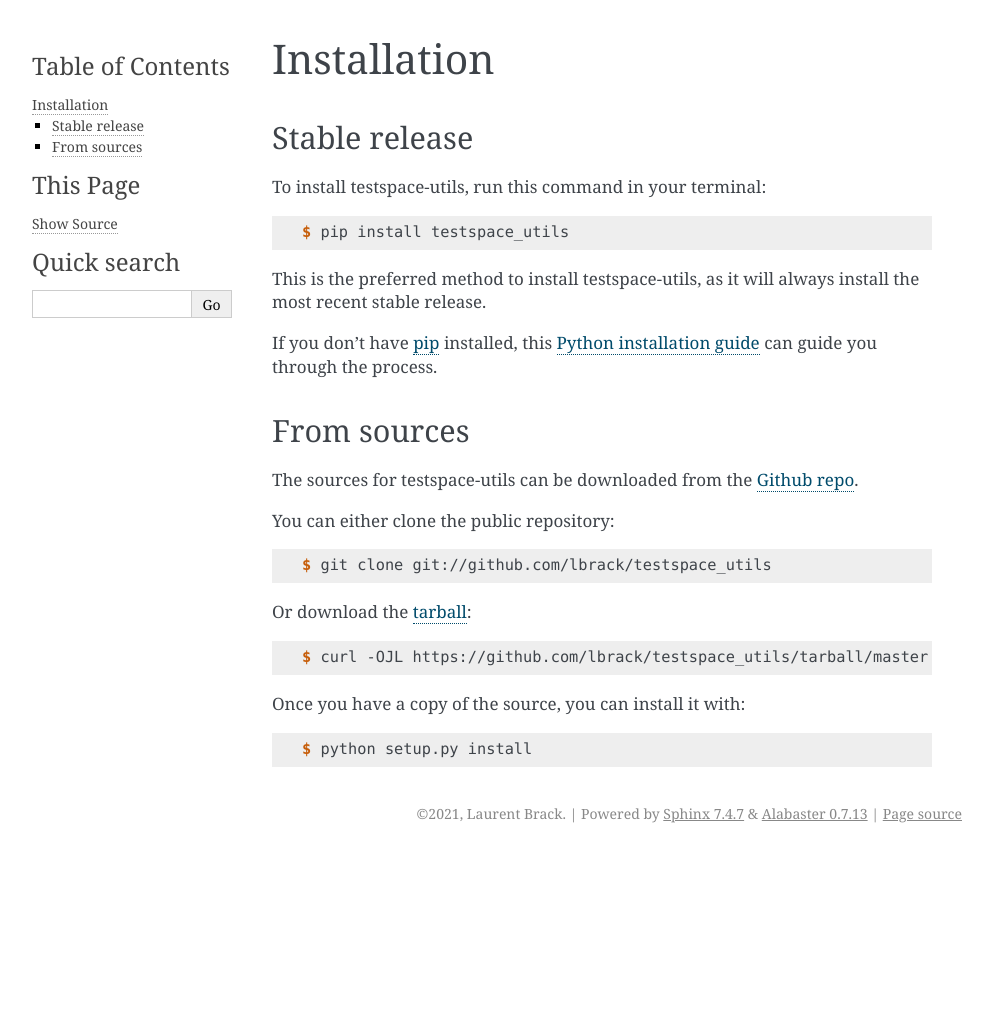
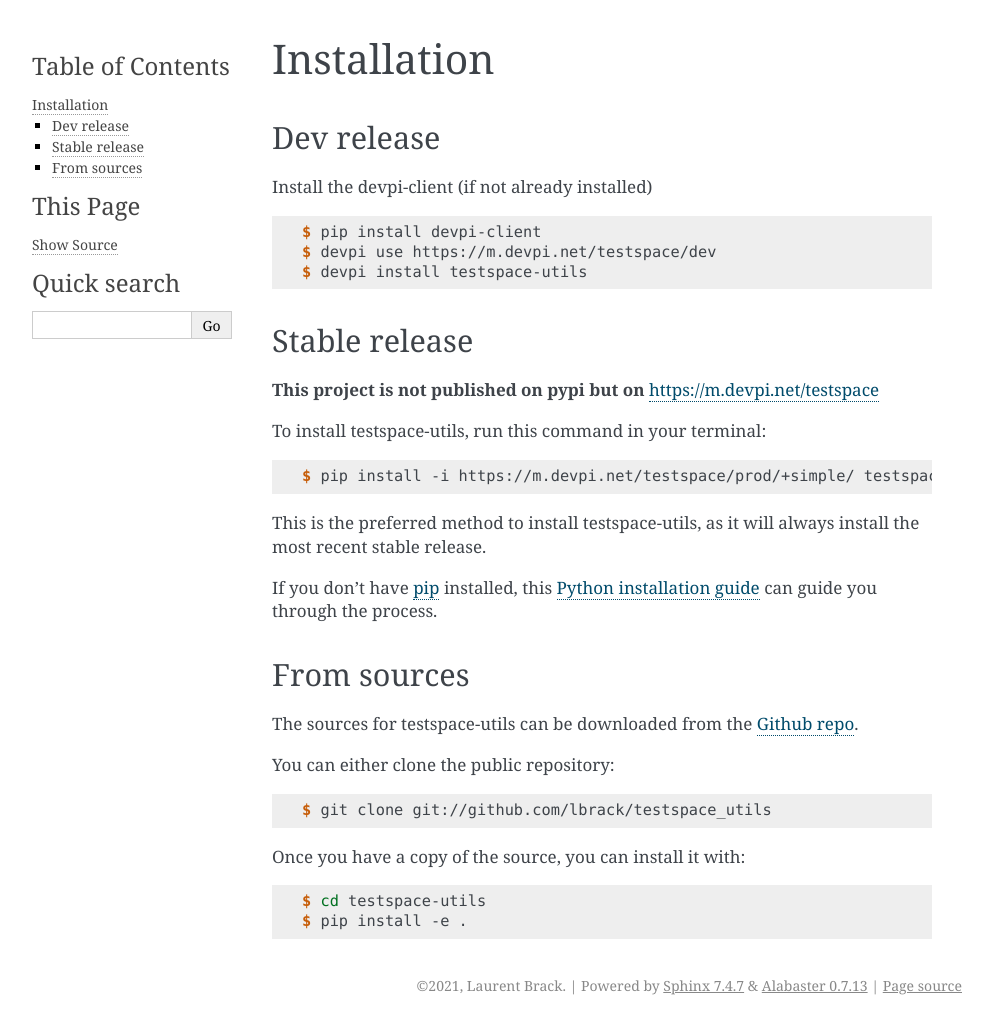
Before and after one commit to lbrack/testspace-colab, a Sphinx documentation site: the page built from docs/installation.rst, in a window 1280 px wide. Shown: the whole page, without its empty margins (148-1141 px from the left). Built offline with Sphinx 7.4.7, drawn with Linux system fonts in a browser that asks for light colours; before the commit the page ends 900 px from its top, so only the background shows below that.

```diff
--- a/docs/installation.rst
+++ b/docs/installation.rst
@@ -4,15 +4,27 @@
 Installation
 ============
 
+Dev release
+-----------
+
+Install the devpi-client (if not already installed)
+
+.. code-block:: console
+
+    $ pip install devpi-client
+    $ devpi use https://m.devpi.net/testspace/dev
+    $ devpi install testspace-utils
 
 Stable release
 --------------
+
+**This project is not published on pypi but on** https://m.devpi.net/testspace
 
 To install testspace-utils, run this command in your terminal:
 
 .. code-block:: console
 
-    $ pip install testspace_utils
+    $ pip install -i https://m.devpi.net/testspace/prod/+simple/ testspace_utils
 
 This is the preferred method to install testspace-utils, as it will always install the most recent stable release.
 
@@ -34,18 +46,12 @@ You can either clone the public repository:
 
     $ git clone git://github.com/lbrack/testspace_utils
 
-Or download the `tarball`_:
-
-.. code-block:: console
-
-    $ curl -OJL https://github.com/lbrack/testspace_utils/tarball/master
-
 Once you have a copy of the source, you can install it with:
 
 .. code-block:: console
 
-    $ python setup.py install
+    $ cd testspace-utils
+    $ pip install -e .
 
 
 .. _Github repo: https://github.com/lbrack/testspace_utils
-.. _tarball: https://github.com/lbrack/testspace_utils/tarball/master
```
Also changed, not shown: AUTHORS.rst (+2 -8 lines), CONTRIBUTING.rst (+110 -74 lines), README.rst (+14 -4 lines), docs/usage.rst (+55 -1 lines), 4 other files.
